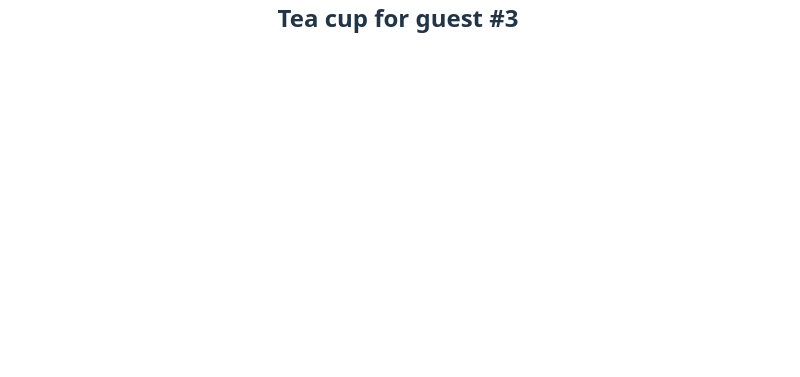
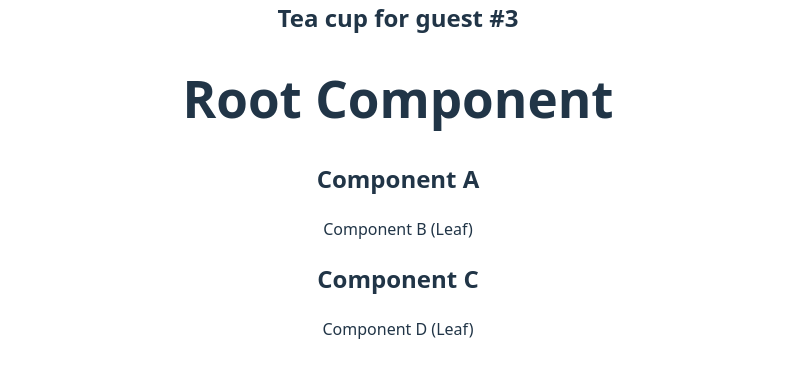
Before and after one commit to rshdgvn/appdev1, a React (Vite) app in the folder react-describing-ui/: page / in a window 1280 px wide. Shown: the part 3269-3646 px from the top of the page, without its empty margins (242-1042 px from the left). Before the commit the page ends 3357 px from the top, so only its background shows below. Built offline with nearby package versions, Linux system fonts and the light colour scheme.

Commit message:
Done with why understanding your UI as trees is useful

```diff
--- a/react-describing-ui/src/App.jsx
+++ b/react-describing-ui/src/App.jsx
@@ -3,6 +3,7 @@
 import TodoList from "./components/ToDoList";
 import List from "./components/List";
 import TeaSet from "./components/TeaSet";
+import RootComponent from "./components/RootComponent";
 
 export default function App() {
   return (
@@ -11,6 +12,7 @@
       <Gallery />
       <List />
       <TeaSet />
+      <RootComponent />
     </>
   );
 }
--- /dev/null
+++ b/react-describing-ui/src/components/ComponentA.jsx
@@ -0,0 +1,12 @@
+import ComponentB from "./ComponentB";
+
+function ComponentA() {
+  return (
+    <div>
+      <h2>Component A</h2>
+      <ComponentB />
+    </div>
+  );
+}
+
+export default ComponentA;
--- /dev/null
+++ b/react-describing-ui/src/components/ComponentB.jsx
@@ -0,0 +1,10 @@
+ComponentB.jsx;
+function ComponentB() {
+  return (
+    <div>
+      <p>Component B (Leaf)</p>
+    </div>
+  );
+}
+
+export default ComponentB;
--- /dev/null
+++ b/react-describing-ui/src/components/ComponentC.jsx
@@ -0,0 +1,12 @@
+import ComponentD from "./ComponentD";
+
+function ComponentC() {
+  return (
+    <div>
+      <h2>Component C</h2>
+      <ComponentD />
+    </div>
+  );
+}
+
+export default ComponentC;
--- /dev/null
+++ b/react-describing-ui/src/components/ComponentD.jsx
@@ -0,0 +1,9 @@
+function ComponentD() {
+  return (
+    <div>
+      <p>Component D (Leaf)</p>
+    </div>
+  );
+}
+
+export default ComponentD;
--- /dev/null
+++ b/react-describing-ui/src/components/RootComponent.jsx
@@ -0,0 +1,14 @@
+import ComponentA from "./ComponentA";
+import ComponentC from "./ComponentC";
+
+function RootComponent() {
+  return (
+    <div>
+      <h1>Root Component</h1>
+      <ComponentA />
+      <ComponentC />
+    </div>
+  );
+}
+
+export default RootComponent;
```
